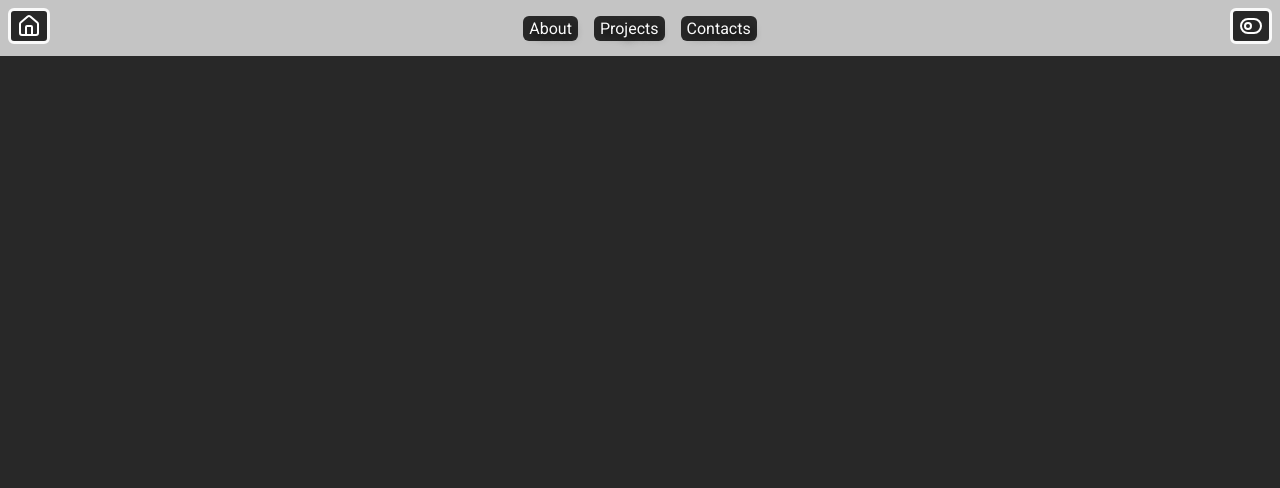
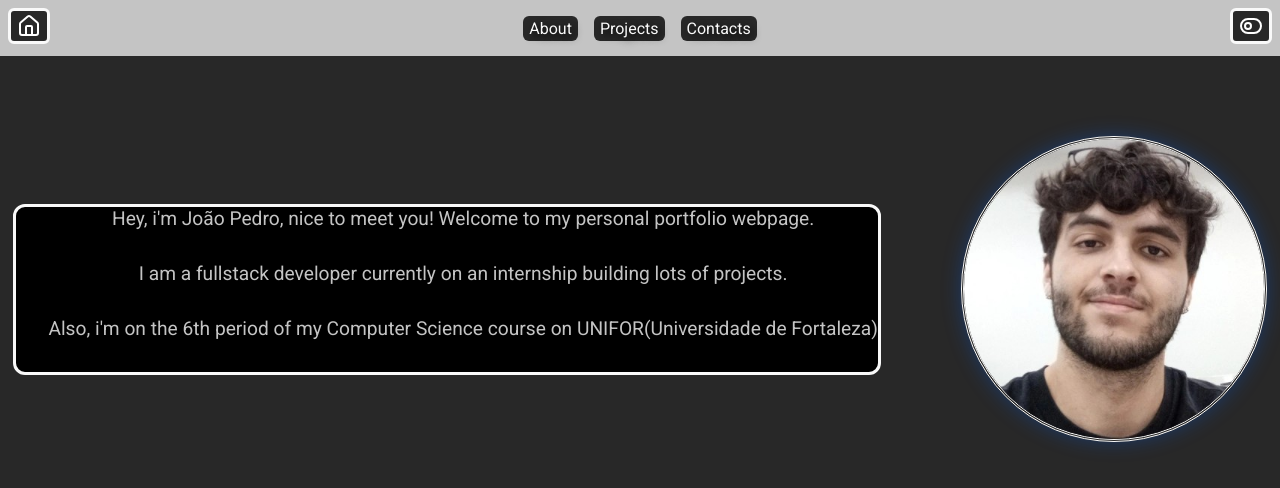
Before and after one commit to limajpp/my-portfolio, a React (Vite) app: page / in a window 1280 px wide. Shown: the top 488 px of the page. Built offline with nearby package versions, Linux system fonts and the light colour scheme.

Commit message:
feat: add hero section

```diff
--- a/src/App.tsx
+++ b/src/App.tsx
@@ -1,4 +1,5 @@
 import NavBar from "./components/NavBar/NavBar";
+import Hero from "./components/Hero/Hero";
 
 function App() {
   return (
@@ -7,6 +8,9 @@
         <section>
           <NavBar />
         </section>
+        <section>
+          <Hero />
+        </section>
       </main>
     </>
   );
--- /dev/null
+++ b/src/components/Hero/Hero.css
@@ -0,0 +1,9 @@
+#hero {
+  display: flex;
+  flex-direction: row;
+  align-items: center;
+  justify-content: center;
+  margin-top: 5rem;
+  gap: 5rem;
+  width: 100%;
+}
--- /dev/null
+++ b/src/components/Hero/Hero.tsx
@@ -0,0 +1,21 @@
+import "./Hero.css";
+import HeroText from "./HeroText/HeroText";
+import HeroImage from "./HeroImage/HeroImage";
+import HeroTextContainer from "./HeroText/HeroTextContainer/HeroTextContainer";
+import data from "../../public/utils/data";
+
+export default function Hero() {
+  return (
+    <div id="hero">
+      <HeroTextContainer>
+        {data.HeroText.map((paragraph, index) => {
+          return <HeroText key={index} text={paragraph} />;
+        })}
+      </HeroTextContainer>
+      <HeroImage
+        imgSrc="src/public/imgs/profile-pic.png"
+        imgAlt="My personal professional profile picture"
+      />
+    </div>
+  );
+}
--- /dev/null
+++ b/src/components/Hero/HeroImage/HeroImage.css
@@ -0,0 +1,9 @@
+#hero-img {
+  width: 300px;
+  height: 300px;
+  border: 3px solid #f9f9f9;
+  border-radius: 50%;
+  border-style: double;
+  object-fit: cover;
+  box-shadow: 0 0 20px rgba(0, 100, 255, 0.3);
+}
--- /dev/null
+++ b/src/components/Hero/HeroImage/HeroImage.tsx
@@ -0,0 +1,10 @@
+import "./HeroImage.css";
+
+interface HeroImage {
+  imgSrc: string;
+  imgAlt: string;
+}
+
+export default function HeroImage({ imgSrc, imgAlt }: HeroImage) {
+  return <img id="hero-img" src={imgSrc} alt={imgAlt} />;
+}
--- /dev/null
+++ b/src/components/Hero/HeroText/HeroText.css
@@ -0,0 +1,8 @@
+#hero-text {
+  margin: 0;
+  margin-bottom: 2rem;
+  text-indent: 3ch;
+  text-align: center;
+  font-size: 1.2rem;
+  color: #c4c4c4;
+}
--- /dev/null
+++ b/src/components/Hero/HeroText/HeroText.tsx
@@ -0,0 +1,9 @@
+import "./HeroText.css";
+
+interface HeroTextProps {
+  text: string;
+}
+
+export default function HeroText({ text }: HeroTextProps) {
+  return <p id="hero-text">{text}</p>;
+}
--- /dev/null
+++ b/src/components/Hero/HeroText/HeroTextContainer/HeroTextContainer.css
@@ -0,0 +1,5 @@
+#hero-text-container {
+  background-color: black;
+  border: 3px solid #f9f9f9;
+  border-radius: 12px;
+}
--- /dev/null
+++ b/src/components/Hero/HeroText/HeroTextContainer/HeroTextContainer.tsx
@@ -0,0 +1,12 @@
+import "./HeroTextContainer.css";
+import type { ReactNode } from "react";
+
+interface HeroTextContainerProps {
+  children: ReactNode;
+}
+
+export default function HeroTextContainer({
+  children,
+}: HeroTextContainerProps) {
+  return <div id="hero-text-container">{children}</div>;
+}
--- /dev/null
+++ b/src/public/utils/data.ts
@@ -0,0 +1,9 @@
+const data = {
+  HeroText: [
+    "Hey, i'm João Pedro, nice to meet you! Welcome to my personal portfolio webpage.",
+    "I am a fullstack developer currently on an internship building lots of projects.",
+    "Also, i'm on the 6th period of my Computer Science course on UNIFOR(Universidade de Fortaleza)",
+  ],
+};
+
+export default data;
```
Also changed, not shown: src/public/imgs/profile-pic.png (added).
